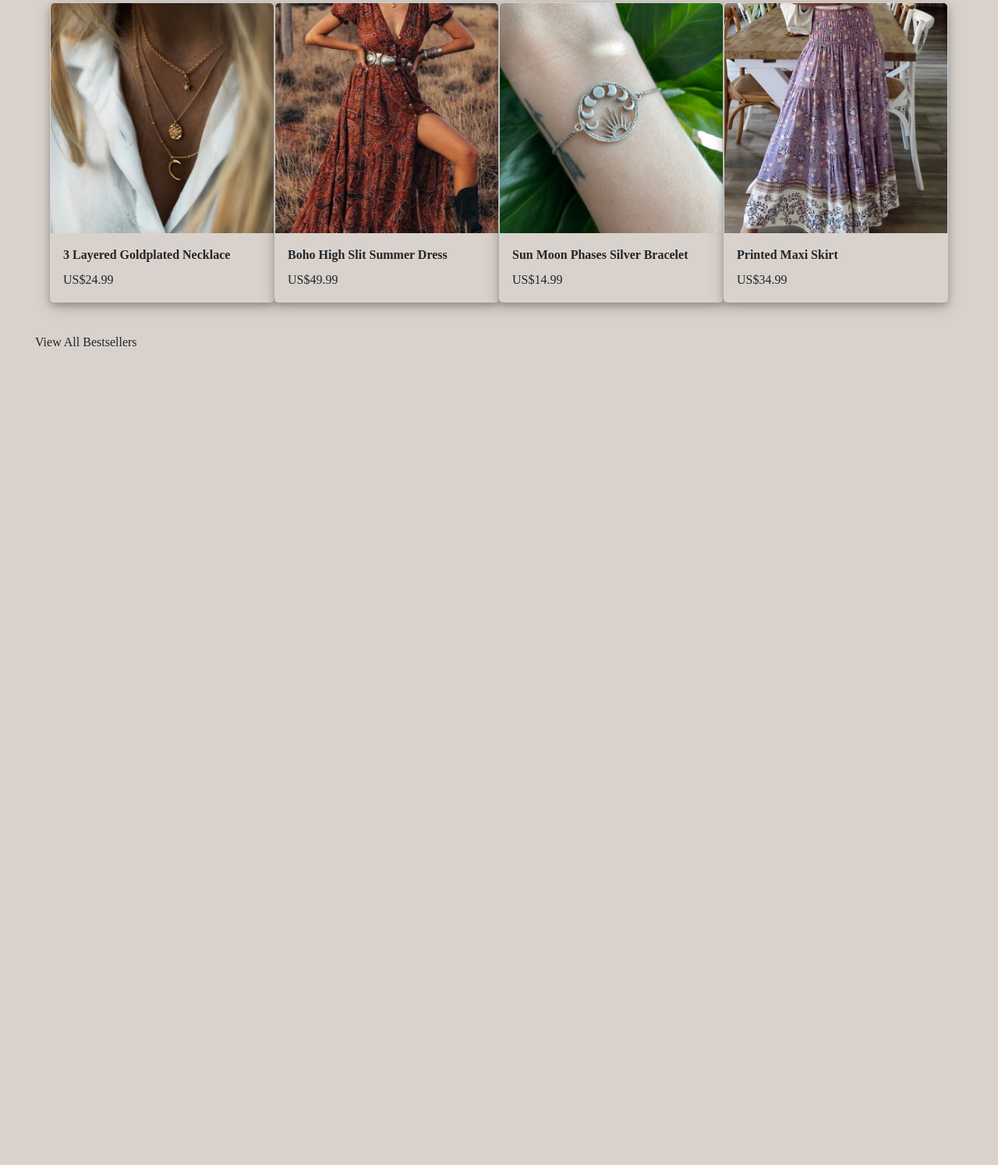
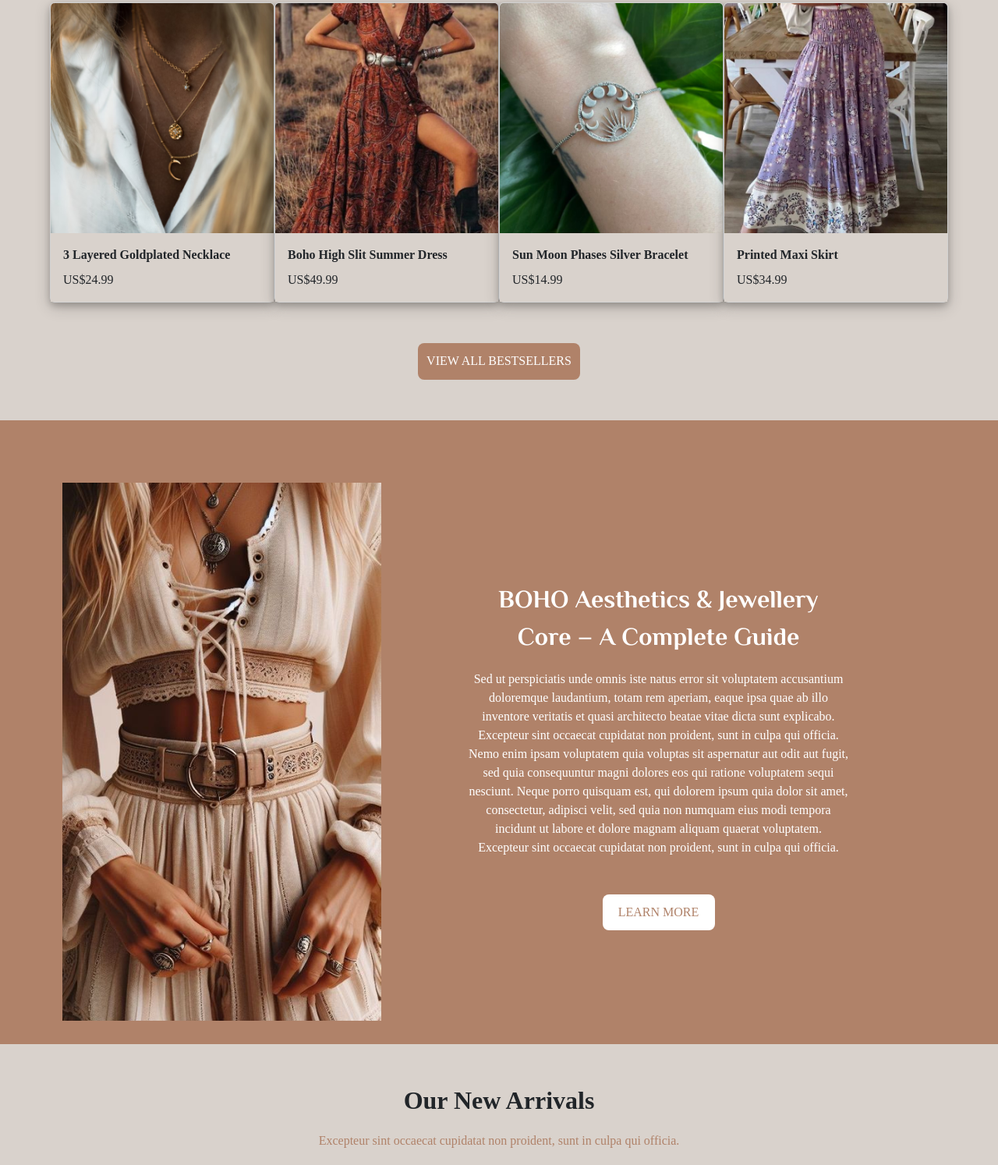
Before and after one commit to anushree2002s/Boho-Clothing-Store, a plain HTML site: page index.html in a window 1280 px wide. Shown: the part 945-2439 px from the top of the page at 78% size. Before the commit the page ends 1435 px from the top, so only its background shows below. Drawn offline with nearby package versions, Linux system fonts and the light colour scheme; a web font is replaced by a local one.

Commit message:
still working

```diff
--- a/index.html
+++ b/index.html
@@ -75,7 +75,6 @@
       </div>
     </div>
 
-
     <!-- Bestsellers Section -->
     <div class="bestsellers">
       <div class="bestseller-heading">Our Bestselling Products</div>
@@ -117,11 +116,77 @@
             <div class="price"> US$34.99</div>
           </div>
         </div>
+
+      </div>
+      <div class="btn-wrapper">
+      <a href="#" class="btn btn-view-all">View All Bestsellers</a>
+    </div>
+    </div>
+
+    <!-- Mid-section -->
+
+    <div class="mid-container">
+      <div class="mid-section-img">
+        <img src="./images/mid.png" >
+      </div>
+      <div class="mid-section-content">
+        <div class="mid-section-title">BOHO Aesthetics & Jewellery Core – A Complete Guide</div>
+        <p>
+          Sed ut perspiciatis unde omnis iste natus error sit voluptatem accusantium doloremque laudantium, totam rem aperiam, eaque ipsa quae ab illo inventore veritatis et quasi architecto beatae vitae dicta sunt explicabo. Excepteur sint occaecat cupidatat non proident, sunt in culpa qui officia. Nemo enim ipsam voluptatem quia voluptas sit aspernatur aut odit aut fugit, sed quia consequuntur magni dolores eos qui ratione voluptatem sequi nesciunt. Neque porro quisquam est, qui dolorem ipsum quia dolor sit amet, consectetur, adipisci velit, sed quia non numquam eius modi tempora incidunt ut labore et dolore magnam aliquam quaerat voluptatem. Excepteur sint occaecat cupidatat non proident, sunt in culpa qui officia.
+        </p>
+        <a class="btn-learn-more">Learn More</a>
+    </div>
+    </div>
+
+     <!-- New Arrivals Section -->
+     <div class="newarrivals">
+      <div class="newarrivals-heading">Our New Arrivals</div>
+      <div class="newarrivals-info">
+        Excepteur sint occaecat cupidatat non proident, sunt in culpa qui
+        officia.
       </div>
 
-      <button type="button" class="btn btn-view-all">View All Bestsellers</button>
+      <!--New Arrivals Cards -->
+      <div class="newarrivals-cards">
+        <div class="card">
+          <img class="card-img-top" src="./images/belt.png" alt="">
+          <div class="card-body">
+            <div class="card-title">Cowrie Shell Boho Belt</div>
+            <div class="price"> US$10.99</div>
+          </div>
+        </div>
 
+        <div class="card">
+          <img class="card-img-top" src="./images/maxidress.png" alt="">
+          <div class="card-body">
+            <div class="card-title">Off Shoulder Maxi Dress</div>
+            <div class="price"> US$39.99</div>
+          </div>
+        </div>
 
+        <div class="card">
+          <img class="card-img-top" src="./images/outer.png" alt="">
+          <div class="card-body">
+            <div class="card-title">Crocheted Outer Sweater</div>
+            <div class="price"> US$54.99</div>
+          </div>
+        </div>
+
+        <div class="card">
+          <img class="card-img-top" src="./images/skirt2.png" alt="">
+          <div class="card-body">
+            <div class="card-title">Boho Ruffled Skirt</div>
+            <div class="price"> US$34.99</div>
+          </div>
+        </div>
+
+      </div>
+      <div class="btn-wrapper">
+      <a href="#" class="btn btn-view-all">View All Bestsellers</a>
     </div>
+    </div>
+
+    <!-- Gold Jewellry -->
+
   </body>
 </html>
--- a/style.css
+++ b/style.css
@@ -49,7 +49,7 @@
 .hero img {
     height: 100%;
     width: 100%;
-    object-fit: cover;
+
 }
 
 .hero-overlay {
@@ -91,33 +91,32 @@ a.btn-shop{
 a.btn{
     background-color: #B08269;
     padding: 0.5rem;
-    border-radius: 20px;
 }
 
-a.btn:hover{
+a.btn:hover {
     border: 1px solid black;
     background-color: #B08269;
 }
 
-.bestsellers{
+.bestsellers, .newarrivals{
     padding: 2rem;
 }
 
-.bestseller-heading{
+.bestseller-heading, .newarrivals-heading{
     font-weight: bold;
     text-align: center;
     font-size: 2rem;
     padding: 1rem;
 }
 
-.bestseller-info{
+.bestseller-info, .newarrivals-info{
     text-align: center;
     color: #B08269;
     font-weight: 500;
     padding-bottom: 1rem;
 }
 
-.bestseller-cards{
+.bestseller-cards, .newarrivals-cards{
     display: flex;
     justify-content: space-around;
     padding: 2rem;
@@ -140,3 +139,79 @@ a.btn:hover{
 .rating{
     padding-bottom: 0.5rem;
 }
+
+.btn-wrapper{
+    display: flex;
+    justify-content: center;
+}
+
+a.btn-view-all {
+    background-color:  #B08269;
+    padding: 0.7rem;
+    border-radius: 0.5rem;
+    border: none;
+    text-transform: uppercase;
+    color: #fff;
+    font-weight: 500;
+    margin: 20px auto;
+    font-size: 1rem;
+}
+
+.btn-view-all:hover{
+    border: 1px solid black;
+    background-color: #B08269;
+}
+
+.mid-container{
+    background-color: #B08269 ;
+    padding: 5rem;
+    display: flex;
+    height: 50rem;
+    justify-content: center;
+}
+
+.mid-section-content{
+    display: flex;
+    flex-direction: column;
+    padding: 7rem;
+    background-color: transparent;
+    color: #fff;
+    align-items: center;
+}
+
+ .mid-section-title{
+    font-size: 2rem;
+    font-weight: bold;
+    font-family: "El Messiri", sans-serif;
+    text-align: center;
+    background-color: transparent;
+    padding: 1rem;
+}
+
+.mid-section-content p{
+    text-align: center;
+    background-color: transparent;
+    font-size: 1rem;
+    font-weight:lighter;
+}
+
+.btn-learn-more{
+    text-align: center;
+    width: 9rem;
+    border-radius: 10px;
+    background-color: #fff;
+    color: #B08269;
+    padding: 0.7rem;
+    border-radius: 0.5rem;
+    border: none;
+    text-transform: uppercase;
+    font-weight: 500;
+    margin: 2rem;
+    text-decoration: none;
+}
+
+.btn-learn-more:hover{
+    border: 1px solid black;
+    color: black;
+
+}
```
